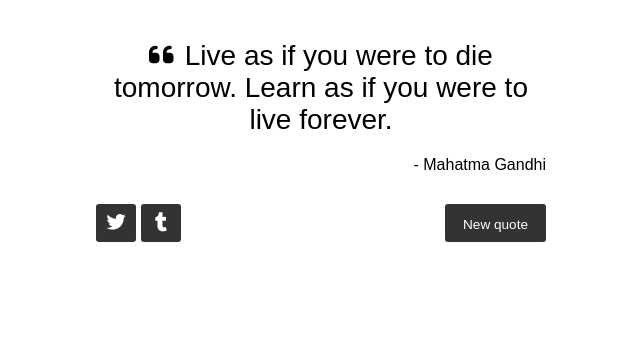
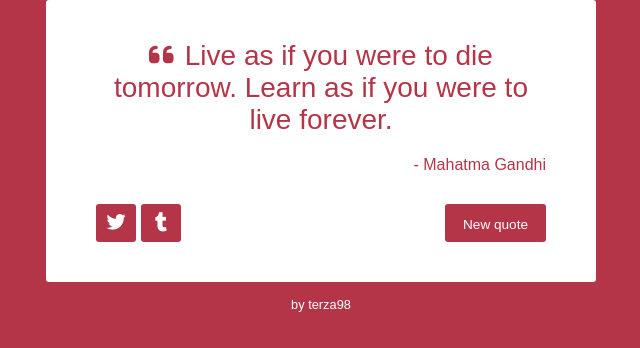
Before and after one commit to terza98/random-quote-machine, a React (Create React App) app: page / in a window 1280 px wide. Shown: the top 348 px of the page, without its empty margins (319-959 px from the left). Built offline with nearby package versions, Linux system fonts and the light colour scheme.

Commit message:
Handling random dark color change

```diff
--- a/src/QuoteAuthor.js
+++ b/src/QuoteAuthor.js
@@ -8,7 +8,7 @@ class QuoteAuthor extends React.Component{
     }
     render(){
       return(
-        <div id="quote-author">
+        <div style={{ color: this.props.color}} id="quote-author">
             - <span id="author">{this.props.author}</span>
         </div>
       );
--- a/src/QuoteBox.js
+++ b/src/QuoteBox.js
@@ -86,27 +86,57 @@ const quotes = [
     }
 ];
 
+//random number from 0 to number of quotes so we can pull the element from array
+const randomNumber = () => {
+    return Math.floor( Math.random() * quotes.length );
+}
+
+//calculate random dark rgb color
+const randomColor = () => {
+    const lum = -0.25;
+    const hex = String('#' + Math.random().toString(16).slice(2, 8).toUpperCase()).replace(/[^0-9a-f]/gi, '');
+    if (hex.length < 6) {
+        hex = hex[0] + hex[0] + hex[1] + hex[1] + hex[2] + hex[2];
+    }
+    let rgb = "#", c, i;
+    for (i = 0; i < 3; i++) {
+        c = parseInt(hex.substr(i * 2, 2), 16);
+        c = Math.round(Math.min(Math.max(0, c + (c * lum)), 255)).toString(16);
+        rgb += ("00" + c).substr(c.length);
+    }
+    return rgb;
+}
 
 class QuoteBox extends React.Component{
     constructor(props){
         super(props);
         this.props = props;
         this.state = {
-            quoteNumber: 0
+            quoteNumber: 0,
+            color: randomColor()
         }
         this.handleNewQuoteClick = this.handleNewQuoteClick.bind(this);
     }
     handleNewQuoteClick() {
-        this.setState({
-            quoteNumber: Math.floor(Math.random()*quotes.length)
-        });
+        const rand = randomNumber();
+        const randCol = randomColor();
+        this.setState( state => ({
+            quoteNumber: rand === state.quoteNumber ? randomNumber() : rand ,
+            color: randCol
+        }));
+        document.body.style.backgroundColor = randCol;
     }
+
+    componentDidMount() {
+        document.body.style.backgroundColor = this.state.color;
+    }
+
     render(){
       return(
         <div id="quote-box">
-            <QuoteText quote={quotes[this.state.quoteNumber].quoteText}/>
-            <QuoteAuthor author={quotes[this.state.quoteNumber].quoteAuthor}/>
-            <QuoteButtons newQuote={this.handleNewQuoteClick}/>
+            <QuoteText color = {this.state.color} quote={quotes[this.state.quoteNumber].quoteText}/>
+            <QuoteAuthor color = {this.state.color} author={quotes[this.state.quoteNumber].quoteAuthor}/>
+            <QuoteButtons color = {this.state.color} newQuote={this.handleNewQuoteClick}/>
         </div>
       );
     };
--- a/src/QuoteButtons.js
+++ b/src/QuoteButtons.js
@@ -8,13 +8,13 @@ class QuoteButtons extends React.Component{
     render(){
         return(
             <div className="buttons">
-                <a className="button" id="tweet-quote" title="Tweet this quote!" target="_blank" href="#" >
+                <a style={{ backgroundColor: this.props.color}} className="button" id="tweet-quote" title="Tweet this quote!" target="_blank" href="#" >
                     <i className="fa fa-twitter"></i>
                 </a>
-                <a className="button" id="tumblr-quote" title="Post this quote on tumblr!" target="_blank" href="#">
+                <a style={{ backgroundColor: this.props.color}} className="button" id="tumblr-quote" title="Post this quote on tumblr!" target="_blank" href="#">
                     <i className="fa fa-tumblr"></i>
                 </a>
-                <button className="button" id="new-quote" onClick={this.props.newQuote}>New quote</button>
+                <button style={{ backgroundColor: this.props.color}} className="button" id="new-quote" onClick={this.props.newQuote}>New quote</button>
             </div>
         );
     };
--- a/src/QuoteText.js
+++ b/src/QuoteText.js
@@ -7,7 +7,7 @@ class QuoteText extends React.Component{
     }
     render(){
       return(
-        <div className="quote-text">
+        <div style={{ color: this.props.color}} className="quote-text">
             <i className="fa fa-quote-left"> </i>
             <span id="text">
                 {this.props.quote}
```
